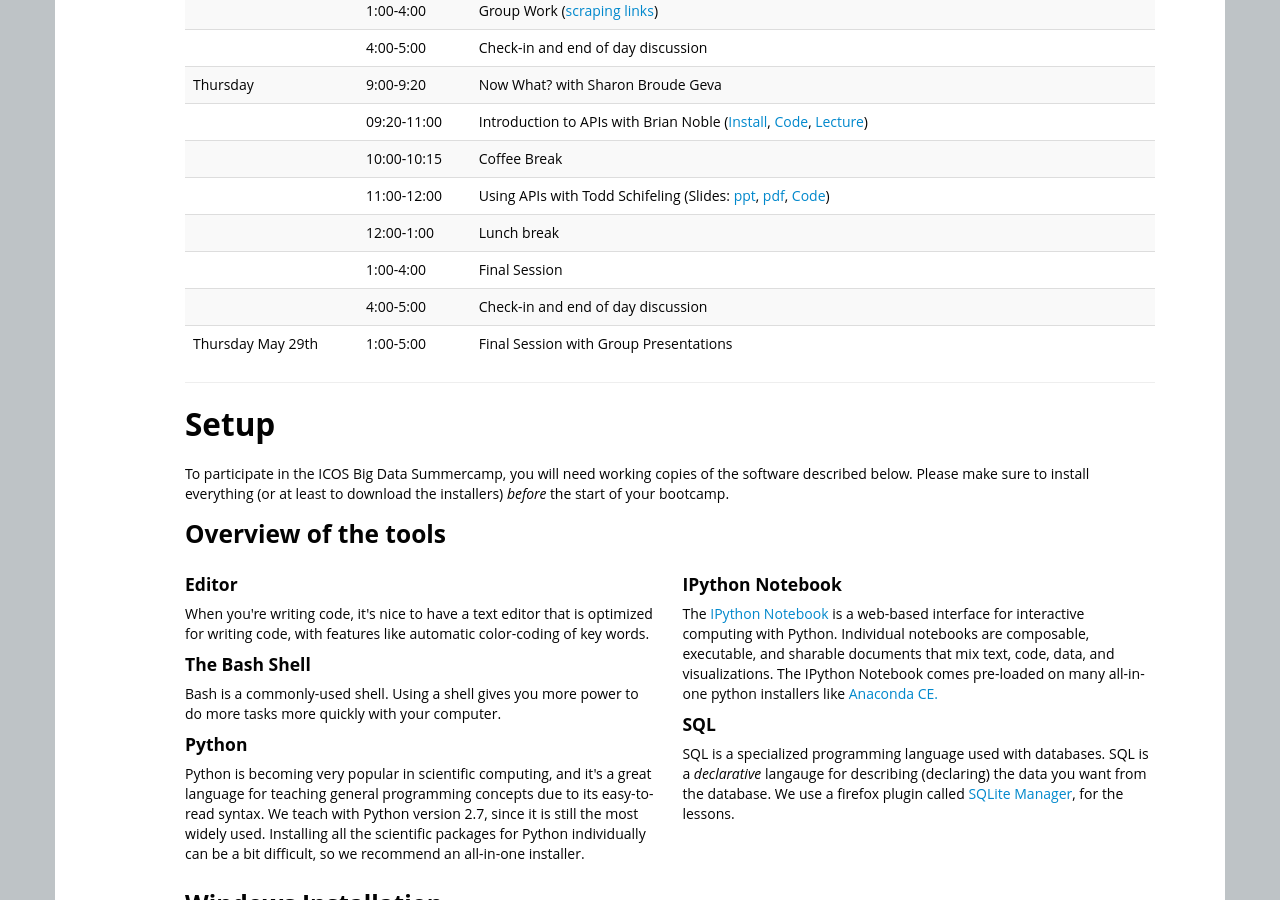
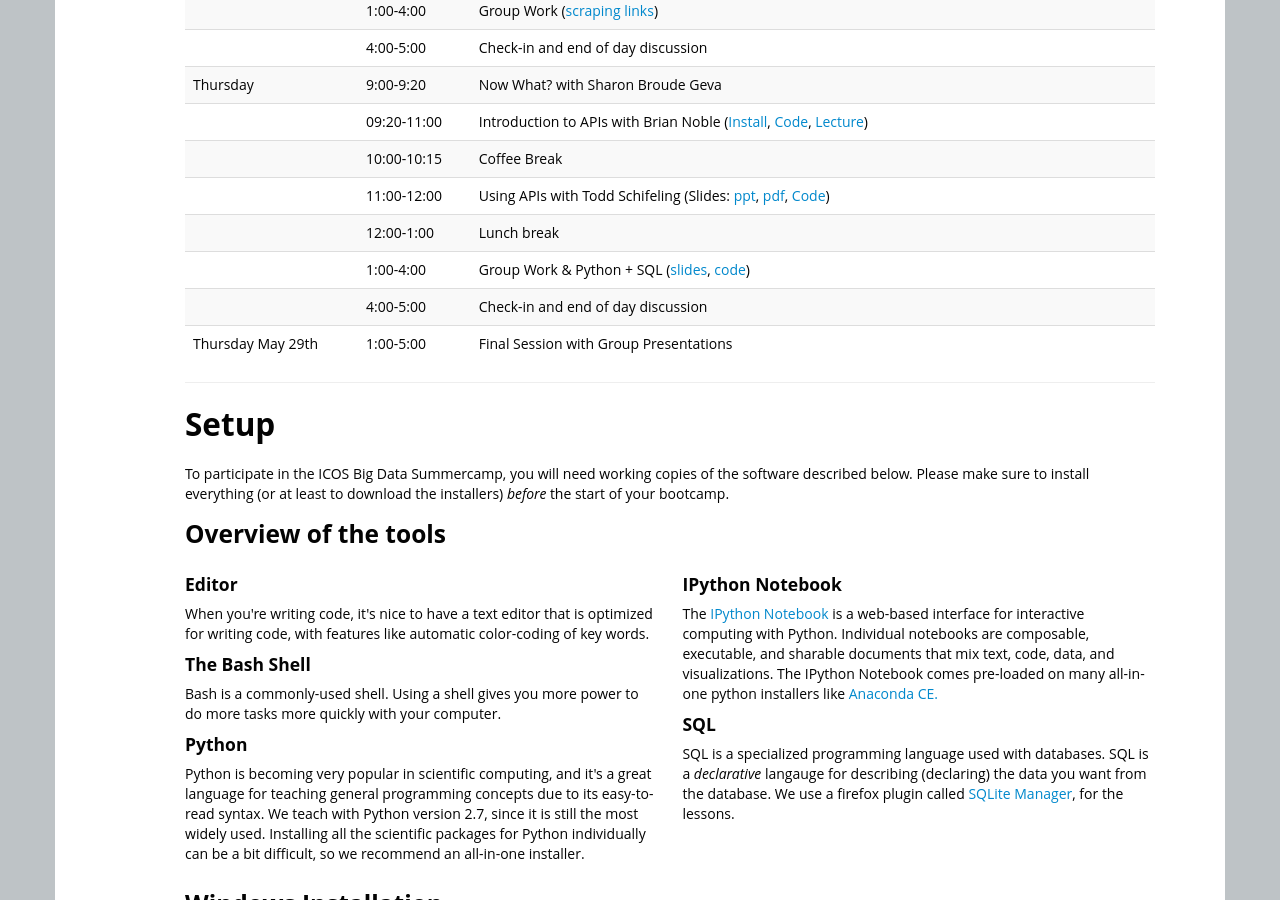
Before and after one commit to dssg/dssg-training-workshop-2015, a Jekyll site: the page built from index.html, in a window 1280 px wide and 900 px high, scrolled down 1506 px. Built offline with Jekyll 4.4.1, drawn with Linux system fonts in a browser that asks for light colours.

Commit message:
adding tyler's code & slides

```diff
--- a/index.html
+++ b/index.html
@@ -158,7 +158,9 @@ Organizing committee: Jerry Davis, Cliff Lampe, Brian Noble, and Jason Owen-Smit
   <a href="slides/from_twitter_api_to_social_science_paper.pdf">pdf</a>,
   <a href="apis/code.zip">Code</a>)</td> </tr>
   <tr> <td></td>        <td>12:00-1:00</td>   <td>Lunch break</td> </tr>
-  <tr> <td></td>        <td>1:00-4:00</td>    <td>Final Session</td> </tr>
+  <tr> <td></td>        <td>1:00-4:00</td>    <td>Group Work & Python + SQL
+    (<a href="slides/Scraping-tree-explained.pdf">slides</a>,
+    <a href="scraping/ICOS_Tyler_examples.zip">code</a>)</td> </tr>
   <tr> <td></td>        <td>4:00-5:00</td>    <td>Check-in and end of day discussion </td> </tr>
   <tr> <td>Thursday May 29th</td> <td>1:00-5:00</td>  <td>Final Session with Group Presentations</td> </tr>
 
```
Also changed, not shown: 2 other files.
